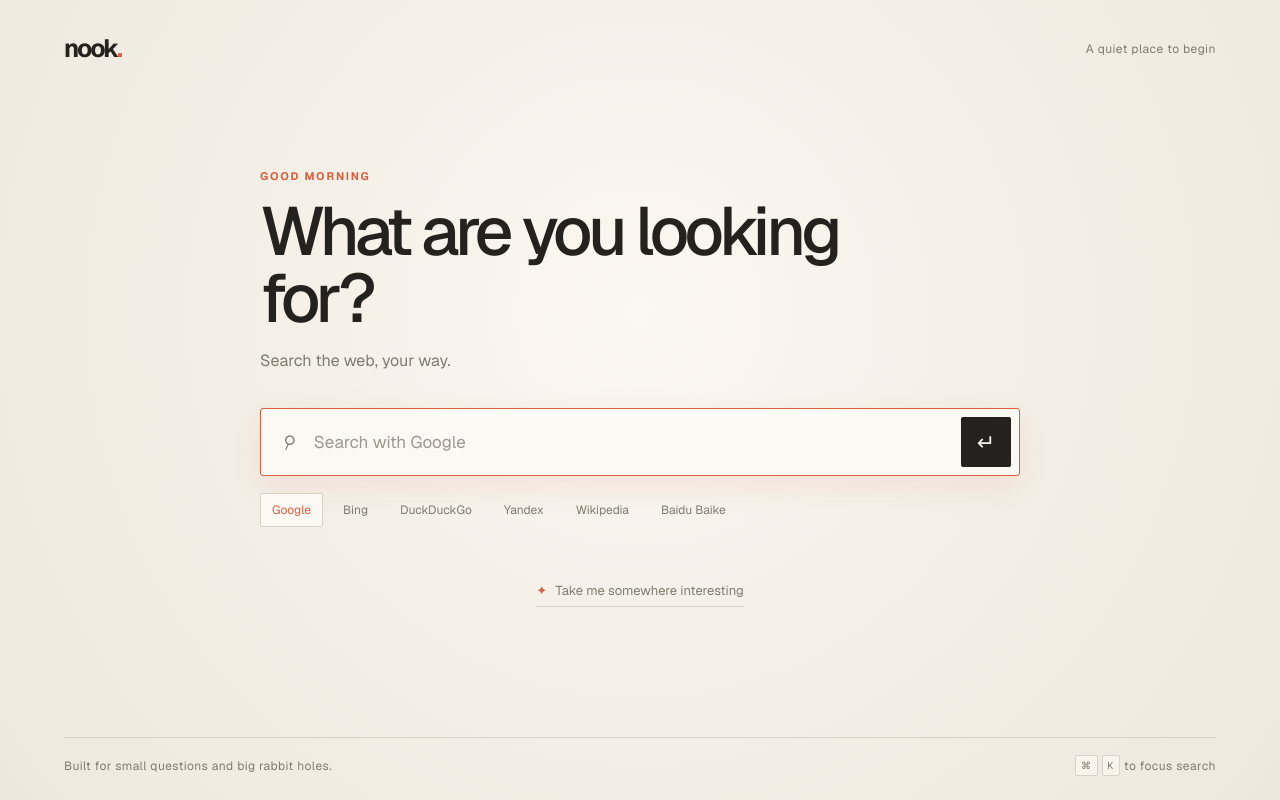
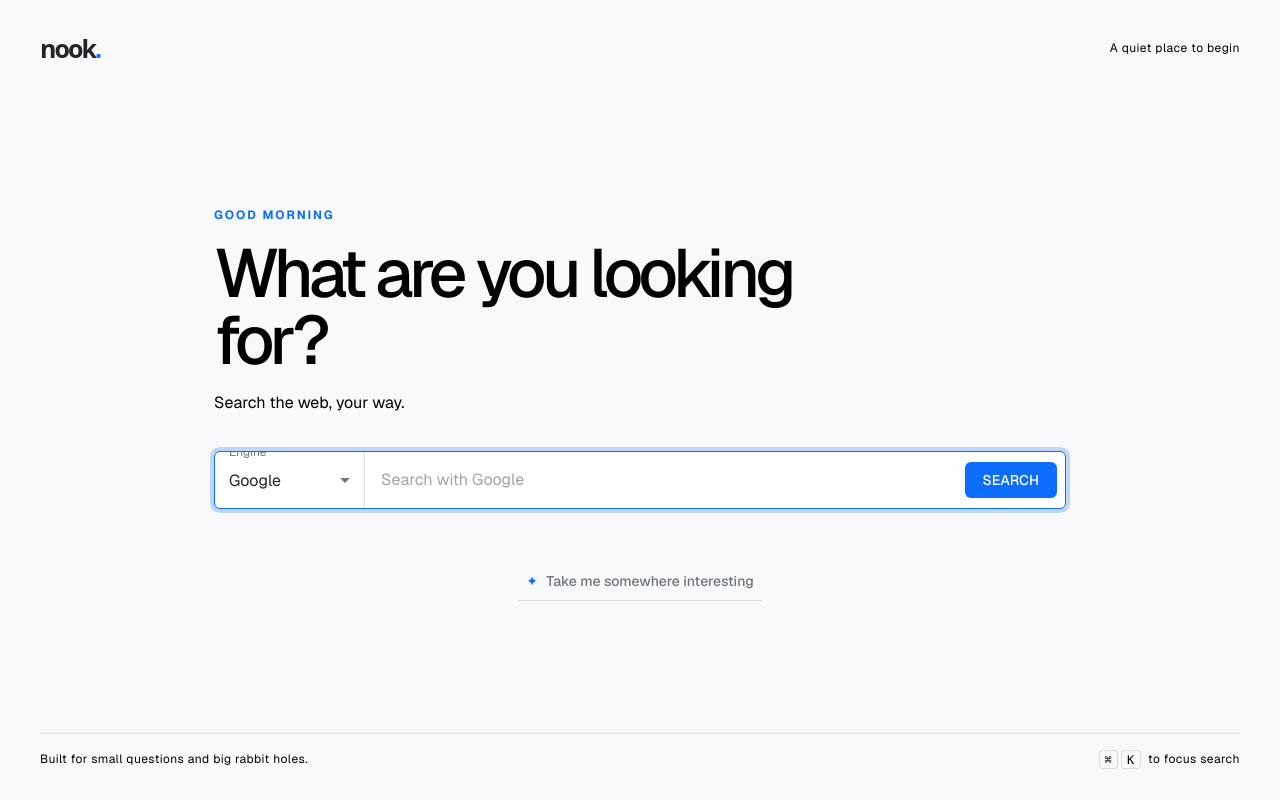
Before and after one commit to Parryword/home-page, a Next.js app: page / in a window 1280 px wide. Built offline with nearby package versions, Linux system fonts and the light colour scheme.

Commit message:
update page.tsx

```diff
--- a/package.json
+++ b/package.json
@@ -9,6 +9,9 @@
     "lint": "eslint"
   },
   "dependencies": {
+    "@emotion/react": "^11.14.0",
+    "@emotion/styled": "^11.14.1",
+    "@mui/material": "^9.4.0",
     "next": "16.3.5",
     "react": "19.2.8",
     "react-dom": "19.2.8"
--- a/src/app/globals.css
+++ b/src/app/globals.css
@@ -1,239 +1,10 @@
 @import "tailwindcss";
 
-:root {
-  --background: #f4f0e8;
-  --foreground: #24221f;
-  --muted: #817a70;
-  --line: #d9d2c6;
-  --accent: #d95f3f;
-}
-
-@theme inline {
-  --color-background: var(--background);
-  --color-foreground: var(--foreground);
-  --font-sans: var(--font-geist-sans);
-  --font-mono: var(--font-geist-mono);
+html,
+body {
+  min-height: 100%;
 }
 
 body {
-  background: var(--background);
-  color: var(--foreground);
-  font-family: var(--font-geist-sans), sans-serif;
-}
-
-* {
-  box-sizing: border-box;
-}
-
-button,
-input {
-  font: inherit;
-}
-
-button {
-  cursor: pointer;
-}
-
-.home-shell {
-  min-height: 100vh;
-  display: flex;
-  flex-direction: column;
-  padding: 30px 5vw 24px;
-  background: radial-gradient(circle at 50% 39%, #fbf8f1 0, var(--background) 44%, #eee8dc 100%);
-}
-
-.topbar,
-.footer-note {
-  display: flex;
-  align-items: center;
-  justify-content: space-between;
-  color: var(--muted);
-  font-size: 12px;
-  letter-spacing: .04em;
-}
-
-.wordmark {
-  color: var(--foreground);
-  font-size: 25px;
-  font-weight: 650;
-  letter-spacing: -.08em;
-  text-decoration: none;
-}
-
-.wordmark span {
-  color: var(--accent);
-}
-
-.date-label {
   margin: 0;
 }
-
-.search-stage {
-  width: min(760px, 100%);
-  margin: auto;
-  padding: 70px 0 100px;
-}
-
-.intro {
-  margin-bottom: 35px;
-}
-
-.eyebrow {
-  margin: 0 0 14px;
-  color: var(--accent);
-  font-size: 11px;
-  font-weight: 700;
-  letter-spacing: .16em;
-  text-transform: uppercase;
-}
-
-h1 {
-  max-width: 600px;
-  margin: 0;
-  font-size: clamp(38px, 6vw, 68px);
-  font-weight: 450;
-  letter-spacing: -.065em;
-  line-height: .98;
-}
-
-.subtitle {
-  margin: 18px 0 0;
-  color: var(--muted);
-  font-size: 16px;
-}
-
-.search-box {
-  display: flex;
-  align-items: center;
-  height: 68px;
-  border: 1px solid var(--line);
-  border-radius: 3px;
-  background: rgba(255, 253, 248, .72);
-  box-shadow: 0 10px 30px rgba(80, 65, 40, .05);
-  transition: border-color .2s, box-shadow .2s;
-}
-
-.search-box:focus-within {
-  border-color: var(--accent);
-  box-shadow: 0 10px 30px rgba(217, 95, 63, .12);
-}
-
-.search-icon {
-  padding-left: 21px;
-  color: var(--muted);
-  font-size: 28px;
-  line-height: 1;
-  transform: rotate(-20deg);
-}
-
-.search-box input {
-  min-width: 0;
-  flex: 1;
-  height: 100%;
-  border: 0;
-  outline: 0;
-  padding: 0 16px;
-  background: transparent;
-  color: var(--foreground);
-  font-size: 17px;
-}
-
-.search-box input::placeholder {
-  color: #9d968c;
-}
-
-.submit-button {
-  width: 50px;
-  height: 50px;
-  margin-right: 8px;
-  border: 0;
-  border-radius: 2px;
-  background: var(--foreground);
-  color: var(--background);
-  font-size: 22px;
-  transition: background .2s, transform .2s;
-}
-
-.submit-button:hover {
-  background: var(--accent);
-  transform: translateX(2px);
-}
-
-.provider-row {
-  display: flex;
-  flex-wrap: wrap;
-  gap: 8px;
-  margin-top: 17px;
-}
-
-.provider-button {
-  padding: 7px 11px;
-  border: 1px solid transparent;
-  border-radius: 2px;
-  background: transparent;
-  color: var(--muted);
-  font-size: 12px;
-  transition: color .2s, background .2s, border-color .2s;
-}
-
-.provider-button:hover,
-.provider-button.selected {
-  border-color: var(--line);
-  background: rgba(255, 253, 248, .72);
-  color: var(--foreground);
-}
-
-.provider-button.selected {
-  color: var(--accent);
-}
-
-.curiosity-link {
-  display: block;
-  margin: 54px auto 0;
-  border: 0;
-  border-bottom: 1px solid var(--line);
-  padding: 0 0 5px;
-  background: transparent;
-  color: var(--muted);
-  font-size: 13px;
-  transition: color .2s, border-color .2s;
-}
-
-.curiosity-link span {
-  color: var(--accent);
-  margin-right: 5px;
-}
-
-.curiosity-link:hover {
-  border-color: var(--accent);
-  color: var(--foreground);
-}
-
-.footer-note {
-  border-top: 1px solid var(--line);
-  padding-top: 17px;
-}
-
-.keyboard-hint {
-  display: flex;
-  align-items: center;
-  gap: 4px;
-}
-
-kbd {
-  min-width: 18px;
-  padding: 2px 5px;
-  border: 1px solid var(--line);
-  border-radius: 2px;
-  background: rgba(255, 253, 248, .5);
-  text-align: center;
-  font-size: 10px;
-}
-
-@media (max-width: 560px) {
-  .home-shell { padding: 22px 22px 18px; }
-  .search-stage { padding: 50px 0 80px; }
-  .date-label { display: none; }
-  .footer-note { align-items: flex-start; gap: 15px; flex-direction: column; }
-  .keyboard-hint { align-self: flex-end; }
-}
--- a/src/app/page.tsx
+++ b/src/app/page.tsx
@@ -2,6 +2,20 @@
 
 import { FormEvent, useState } from "react";
 import Link from "next/link";
+import {
+  Box,
+  Button,
+  Container,
+  FormControl,
+  InputBase,
+  InputLabel,
+  Link as MuiLink,
+  MenuItem,
+  Select,
+  ThemeProvider,
+  Typography,
+  createTheme,
+} from "@mui/material";
 
 const providers = [
   { name: "Google", key: "google", url: "https://www.google.com/search?q=" },
@@ -11,6 +25,18 @@
   { name: "Wikipedia", key: "wikipedia", url: "https://en.wikipedia.org/wiki/Special:Search?search=" },
   { name: "Baidu Baike", key: "baidubaike", url: "https://baike.baidu.com/search?word=" },
 ];
+
+const theme = createTheme({
+  palette: {
+    primary: { main: "#0d6efd" },
+    background: { default: "#f8f9fa", paper: "#ffffff" },
+    text: { primary: "#212529", secondary: "#6c757d" },
+  },
+  typography: {
+    fontFamily: "var(--font-geist-sans), sans-serif",
+  },
+  shape: { borderRadius: 6 },
+});
 
 export default function Home() {
   const [query, setQuery] = useState("");
@@ -28,54 +54,49 @@
   }
 
   return (
-    <main className="home-shell">
-      <header className="topbar">
-        <Link className="wordmark" href="/" aria-label="Nook home">nook<span>.</span></Link>
-        <p className="date-label">A quiet place to begin</p>
-      </header>
+    <ThemeProvider theme={theme}>
+      <Box component="main" sx={{ minHeight: "100vh", display: "flex", flexDirection: "column", bgcolor: "background.default", px: { xs: 2.5, sm: 5 }, py: 3.75 }}>
+        <Box component="header" sx={{ display: "flex", justifyContent: "space-between", alignItems: "center" }}>
+          <MuiLink component={Link} href="/" aria-label="Nook home" underline="none" color="text.primary" sx={{ fontSize: 25, fontWeight: 650, letterSpacing: "-.08em" }}>
+            nook<span style={{ color: theme.palette.primary.main }}>.</span>
+          </MuiLink>
+          <Typography variant="caption" color="text.secondary" sx={{ letterSpacing: ".04em", display: { xs: "none", sm: "block" } }}>
+            A quiet place to begin
+          </Typography>
+        </Box>
 
-      <section className="search-stage" aria-labelledby="welcome-heading">
-        <div className="intro">
-          <p className="eyebrow">Good morning</p>
-          <h1 id="welcome-heading">What are you looking for?</h1>
-          <p className="subtitle">Search the web, your way.</p>
-        </div>
+        <Container maxWidth="md" component="section" aria-labelledby="welcome-heading" sx={{ my: "auto", py: { xs: 7, sm: 12.5 } }}>
+          <Typography variant="overline" color="primary" sx={{ fontWeight: 700, letterSpacing: ".16em" }}>
+            Good morning
+          </Typography>
+          <Typography id="welcome-heading" component="h1" sx={{ maxWidth: 600, mt: 1, fontSize: { xs: 40, sm: 68 }, fontWeight: 450, letterSpacing: "-.065em", lineHeight: .98 }}>
+            What are you looking for?
+          </Typography>
+          <Typography color="text.secondary" sx={{ mt: 2.25, mb: 4.5, fontSize: 16 }}>
+            Search the web, your way.
+          </Typography>
 
-        <form className="search-form" onSubmit={submitSearch}>
-          <div className="search-box">
-            <span className="search-icon" aria-hidden="true">⌕</span>
-            <input
-              value={query}
-              onChange={(event) => setQuery(event.target.value)}
-              placeholder={`Search with ${provider.name}`}
-              aria-label={`Search with ${provider.name}`}
-              autoFocus
-            />
-            <button className="submit-button" type="submit" aria-label="Search">↵</button>
-          </div>
-          <div className="provider-row" aria-label="Search provider">
-            {providers.map((item) => (
-              <button
-                className={`provider-button ${item.key === providerKey ? "selected" : ""}`}
-                type="button"
-                key={item.key}
-                onClick={() => setProviderKey(item.key)}
-              >
-                {item.name}
-              </button>
-            ))}
-          </div>
-        </form>
+          <Box component="form" onSubmit={submitSearch} sx={{ display: "flex", alignItems: "stretch", bgcolor: "background.paper", border: 1, borderColor: "divider", borderRadius: 1, boxShadow: 1, overflow: "hidden", "&:focus-within": { borderColor: "primary.main", boxShadow: "0 0 0 .25rem rgba(13, 110, 253, .25)" } }}>
+            <FormControl sx={{ minWidth: { xs: 118, sm: 150 }, borderRight: 1, borderColor: "divider" }}>
+              <InputLabel id="provider-label">Engine</InputLabel>
+              <Select labelId="provider-label" value={providerKey} label="Engine" onChange={(event) => setProviderKey(event.target.value)} sx={{ height: "100%", borderRadius: 0, "& fieldset": { border: 0 } }}>
+                {providers.map((item) => <MenuItem value={item.key} key={item.key}>{item.name}</MenuItem>)}
+              </Select>
+            </FormControl>
+            <InputBase value={query} onChange={(event) => setQuery(event.target.value)} placeholder={`Search with ${provider.name}`} inputProps={{ "aria-label": `Search with ${provider.name}`, autoFocus: true }} sx={{ flex: 1, minWidth: 0, px: 2, fontSize: 16 }} />
+            <Button type="submit" variant="contained" disableElevation sx={{ alignSelf: "center", mr: 1, px: 2.25, whiteSpace: "nowrap" }}>Search</Button>
+          </Box>
 
-        <button className="curiosity-link" type="button" onClick={openRandomWikipedia}>
-          <span aria-hidden="true">✦</span> Take me somewhere interesting
-        </button>
-      </section>
+          <Button variant="text" color="inherit" onClick={openRandomWikipedia} sx={{ display: "block", mx: "auto", mt: 6.75, color: "text.secondary", textTransform: "none", borderBottom: 1, borderColor: "divider", borderRadius: 0 }}>
+            <span aria-hidden="true" style={{ color: theme.palette.primary.main, marginRight: 5 }}>✦</span> Take me somewhere interesting
+          </Button>
+        </Container>
 
-      <footer className="footer-note">
-        <span>Built for small questions and big rabbit holes.</span>
-        <span className="keyboard-hint"><kbd>⌘</kbd> <kbd>K</kbd> to focus search</span>
-      </footer>
-    </main>
+        <Box component="footer" sx={{ display: "flex", flexDirection: { xs: "column", sm: "row" }, justifyContent: "space-between", alignItems: { xs: "flex-start", sm: "center" }, gap: 1.5, borderTop: 1, borderColor: "divider", pt: 2 }}>
+          <Typography variant="caption" color="text.secondary" sx={{ letterSpacing: ".04em" }}>Built for small questions and big rabbit holes.</Typography>
+          <Typography variant="caption" color="text.secondary" sx={{ letterSpacing: ".04em", alignSelf: { xs: "flex-end", sm: "auto" } }}><Box component="kbd" sx={{ border: 1, borderColor: "divider", borderRadius: .5, px: .6, py: .2, mr: .4 }}>⌘</Box><Box component="kbd" sx={{ border: 1, borderColor: "divider", borderRadius: .5, px: .6, py: .2, mr: .5 }}>K</Box> to focus search</Typography>
+        </Box>
+      </Box>
+    </ThemeProvider>
   );
 }
```
Also changed, not shown: 1 other file (tests, documents, lock files or other folders).
